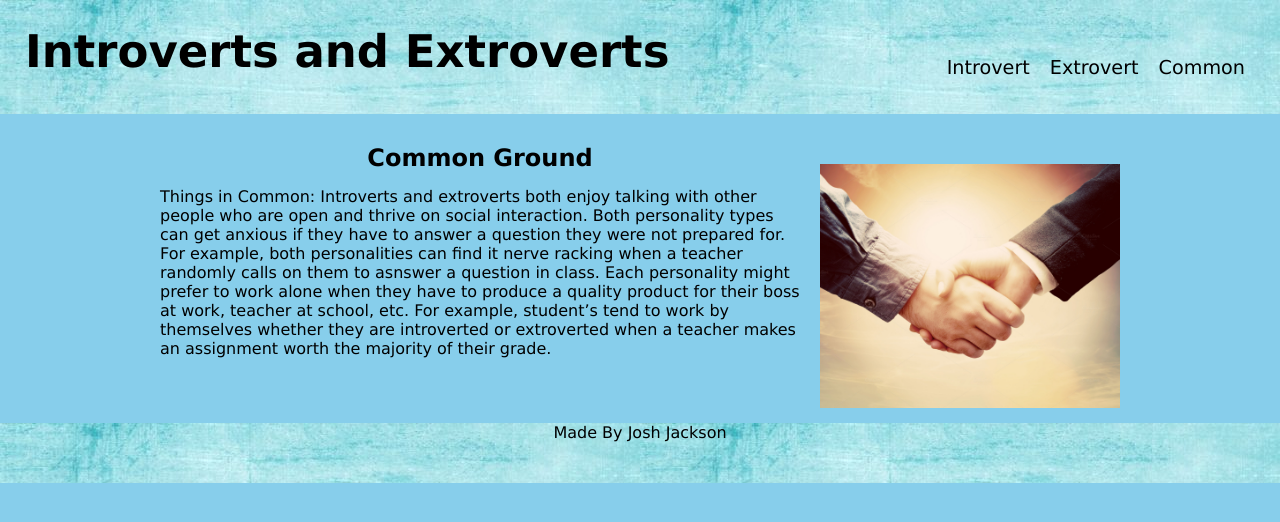
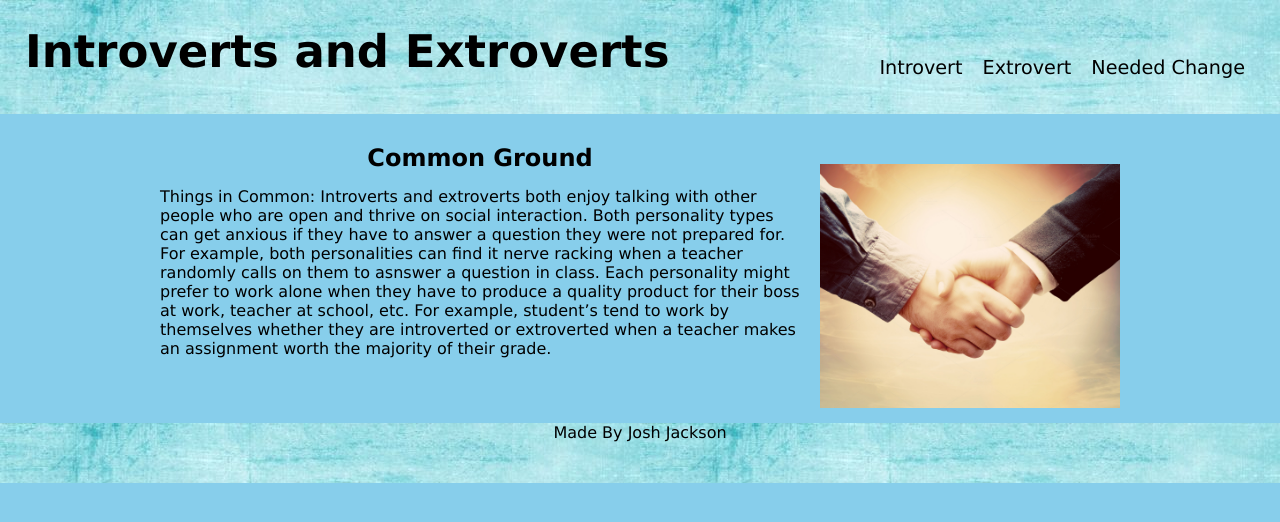
Before and after one commit to Joker282855/introvert-webpage, a React (Create React App) app: page /common in a window 1280 px wide. Shown: the top 522 px of the page. Built offline with nearby package versions, Linux system fonts and the light colour scheme.

Commit message:
changed the title of one of the components to better fit the overall themse of the website

```diff
--- a/src/components/Header/index.js
+++ b/src/components/Header/index.js
@@ -2,7 +2,7 @@ import React from 'react';
 import { BrowserRouter as Router, Switch, Route, NavLink } from "react-router-dom";
 import Introvert from '../Introvert';
 import Extrovert from '../Extrovert';
-import Common from '../Common-Ground';
+import Change from '../Needed-Change';
 
 function Header() {
     return (
@@ -23,7 +23,7 @@ function Header() {
                 </li>
                 <li className="mx-2">
                     <NavLink to="/common" className="com-nave" activeClassName="con-nav-active">
-                        Common
+                        Needed Change
                     </NavLink>
                 </li>
             </ul>
@@ -39,7 +39,7 @@ function Header() {
         </Route>
 
         <Route path="/common">
-            <Common></Common>
+            <Change></Change>
         </Route>
     </Switch>
     </Router>
--- a/src/components/Common-Ground/index.js
+++ b/src/components/Needed-Change/index.js
@@ -1,7 +1,7 @@
 import React from 'react';
 import sharedThings from "../../assests/shared/common-ground.jpg"
 
-function Common() {
+function Change() {
     return (
         <section id="shared" className="together">
             <div className="peaceful">
@@ -22,4 +22,4 @@ function Common() {
     )
 }
 
-export default Common;
+export default Change;
```
